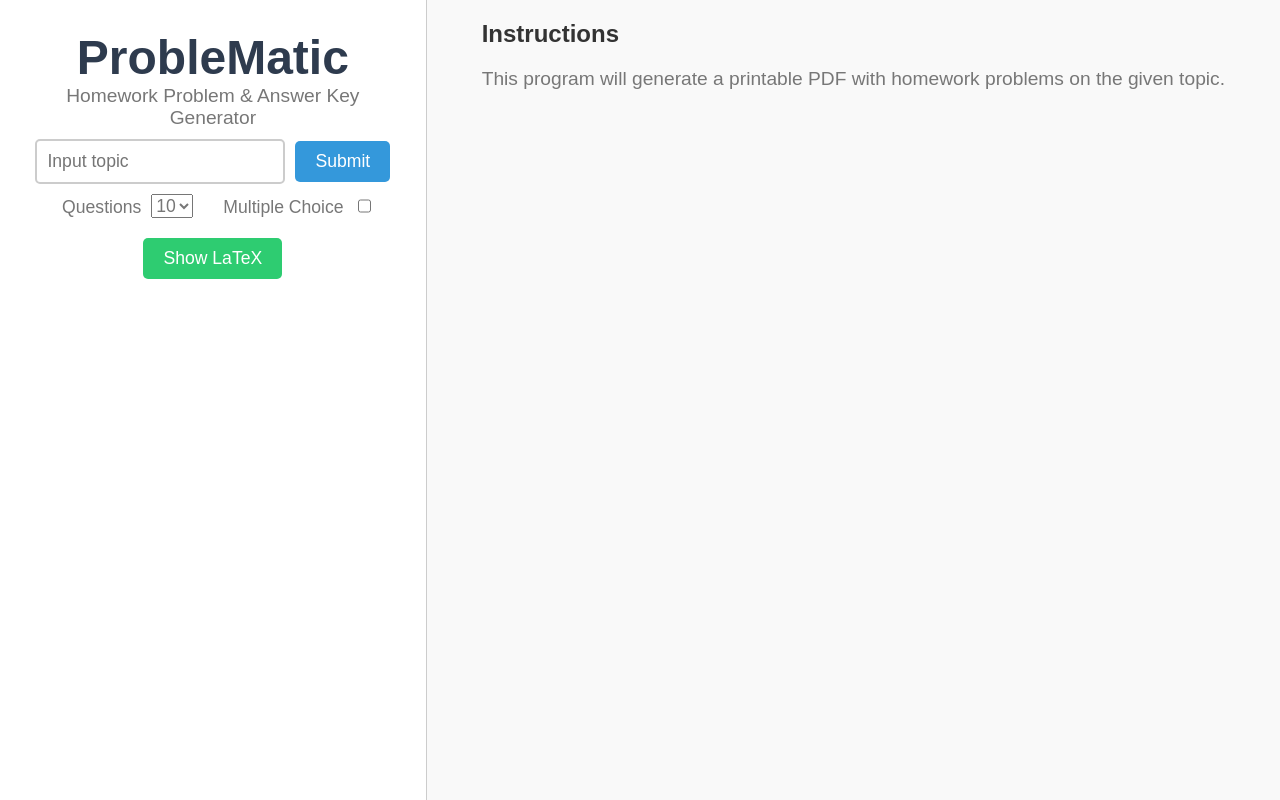
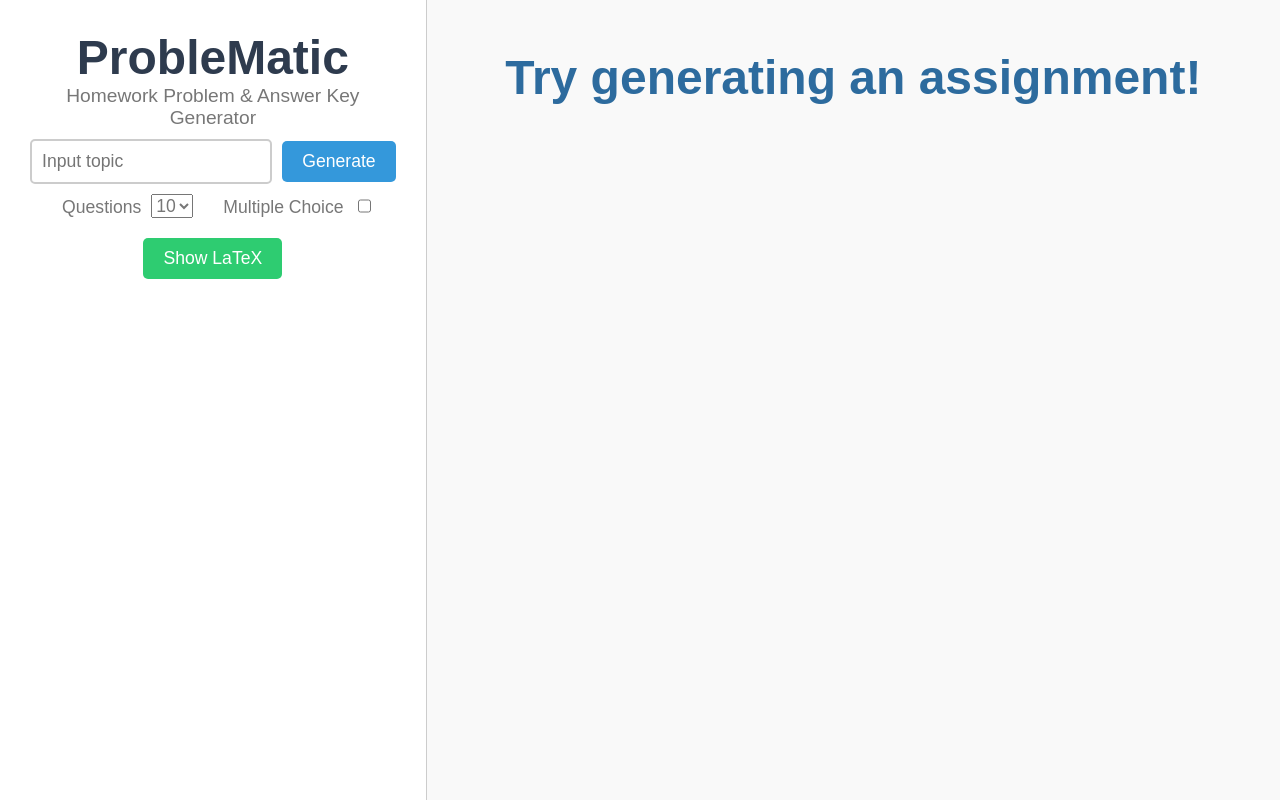
Before and after one commit to wh-taylor/problematic, a React (Create React App) app: page / in a window 1280 px wide. Built offline with nearby package versions, Linux system fonts and the light colour scheme.

Commit message:
update prompt and css

```diff
--- a/src/App.css
+++ b/src/App.css
@@ -105,6 +105,7 @@ p {
   margin-top: 10px;
 }
 
+
 label {
   font-size: 1.1rem;
   color: #777;
@@ -167,6 +168,15 @@ label {
   100% { transform: rotate(360deg); }
 }
 
+.instructions {
+  font-size: 1.1rem;
+  padding: 50px;
+}
+
+.instructions h1 {
+  color: #2d6b9e;
+}
+
 .PDFView {
   flex-grow: 1;
   width: 100%;
--- a/src/App.tsx
+++ b/src/App.tsx
@@ -17,9 +17,11 @@ function App(): React.JSX.Element {
     Write ${questions} ${multipleChoice ? 'multiple choice' : ''} homework question${questions === 1 ? '' : 's'} in LaTeX about the following: ${input}.
     Respond solely with the raw LaTeX code and do not make any other comments.
     Ensure that you are including the packages for the control sequences you are using.
-    When including code blocks, take extra care in ensuring that they are in the correct environment.
     Include a nicely formatted heading.
+    Set up maketitle properly.
     Ensure that every single special character, particularly percentages and number signs, is always escaped properly and does not cause bugs.
+    Do not specify programming language in code blocks.
+    Ensure that programming languages are handled properly in code blocks.
     Add a page for the answer key at the end of the document.
     Ensure that the answer key has answers for all questions that can be checked with by the professor.
     Use the exam document class.
@@ -60,7 +62,7 @@ function App(): React.JSX.Element {
             />
 
             <button onClick={handleSubmission} disabled={loading} className="submit-button">
-              Submit
+              Generate
             </button>
           </div>
 
@@ -126,10 +128,8 @@ function App(): React.JSX.Element {
       <div className="right-panel">
         {/* Display the loading wheel if loading */}
         {showInstructions && (
-          <div>
-            <h2>Instructions</h2>
-            <p>This program will generate a printable PDF with homework problems on the given topic.
-            </p>
+          <div className="instructions">
+            <h1>Try generating an assignment!</h1>
           </div>
         )}
         {loading && (
```
